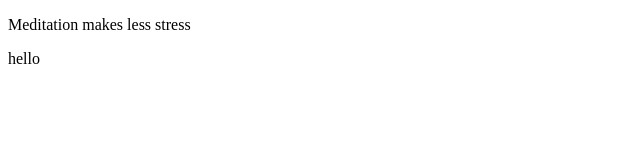
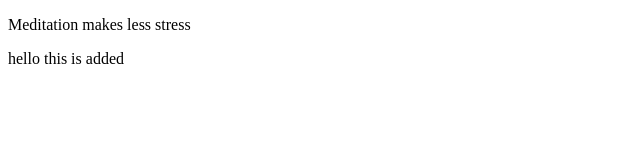
Before and after one commit to YoTsegay/Assignment, a plain HTML site: page index.html in a window 1280 px wide. Shown: the full height of the page, 0-640 px from the left. Drawn offline with Linux system fonts and the light colour scheme.

```diff
--- a/index.html
+++ b/index.html
@@ -7,7 +7,7 @@
     <title>Document</title>
   </head>
   <body>
-      <p>Meditation makes less stress</p>
-      <p>hello</p>
+    <p>Meditation makes less stress</p>
+    <p>hello this is added</p>
   </body>
 </html>
```
